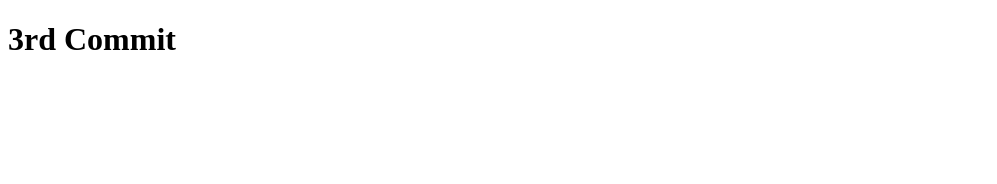
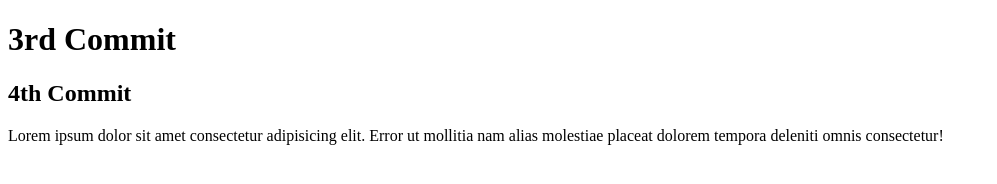
Before and after one commit to m-mhossain/demo5, a plain HTML site: page index.html in a window 1280 px wide. Shown: the whole page, without its empty margins (0-997 px from the left). Drawn offline with Linux system fonts and the light colour scheme.

Commit message:
Version 04

```diff
--- a/index.html
+++ b/index.html
@@ -7,5 +7,8 @@
 </head>
 <body>
     <h1>3rd Commit</h1>
+
+    <h2>4th Commit</h2>
+    <p>Lorem ipsum dolor sit amet consectetur adipisicing elit. Error ut mollitia nam alias molestiae placeat dolorem tempora deleniti omnis consectetur!</p>
 </body>
 </html>
```
